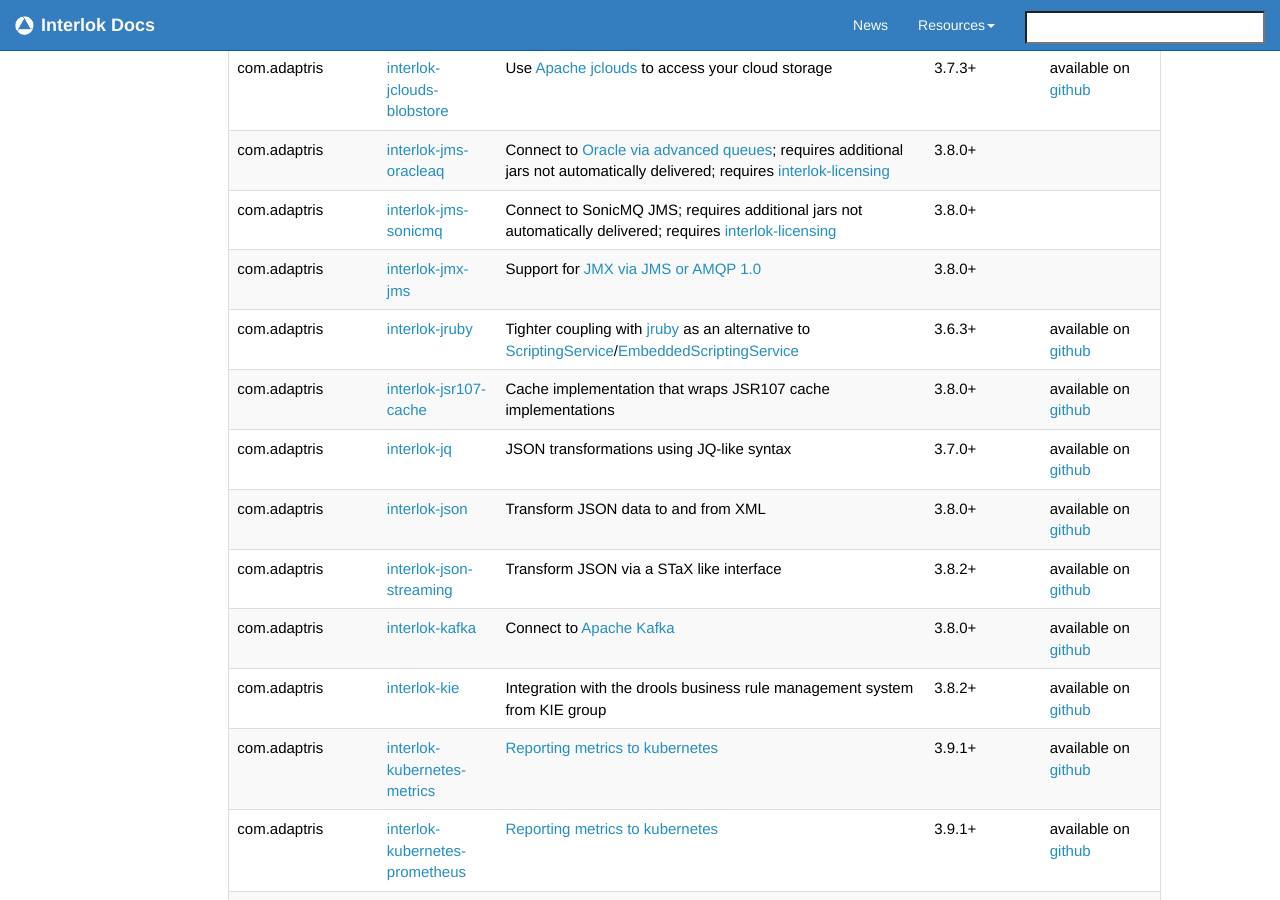
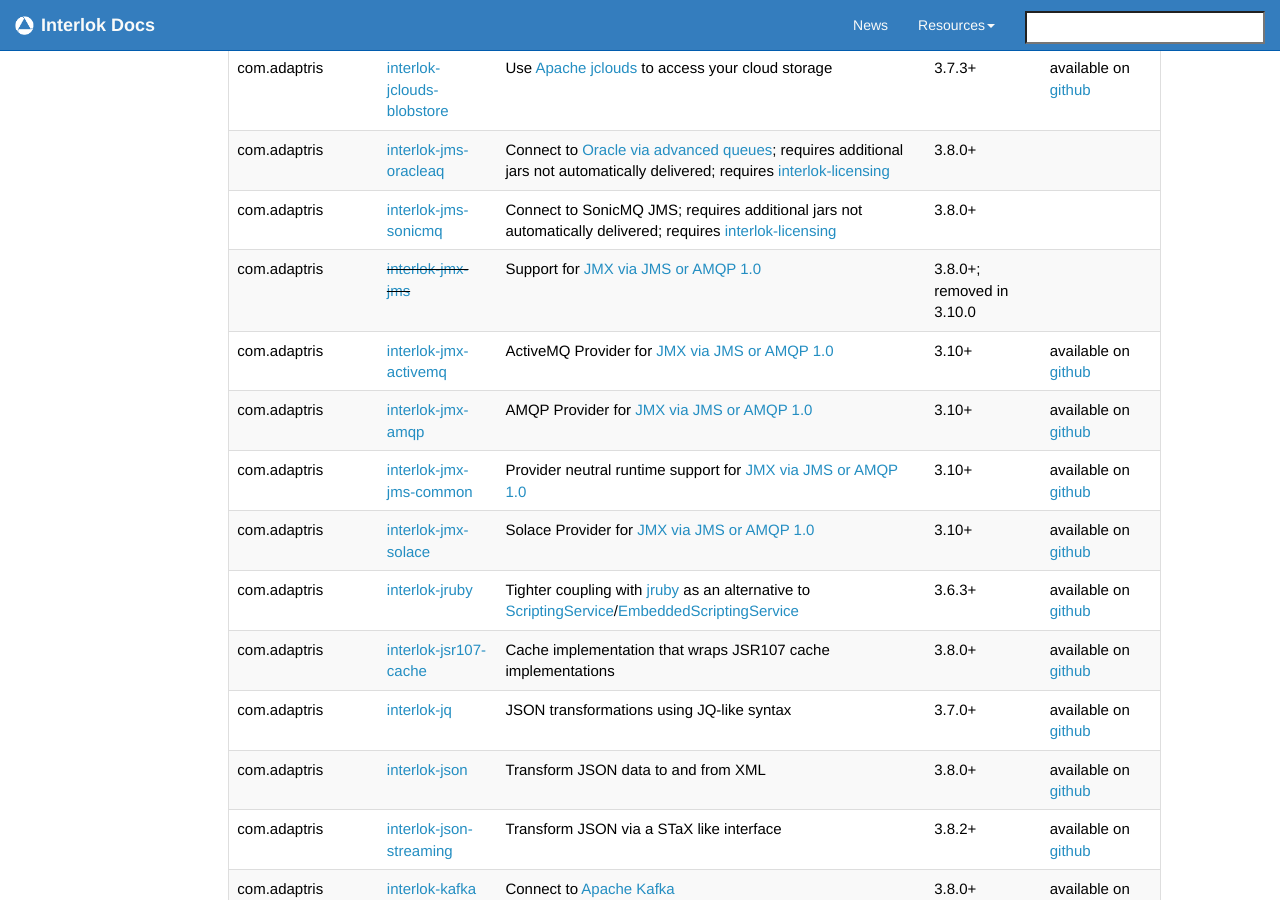
Before and after one commit to adaptris/interlok-docs-legacy, a Jekyll site: the page built from pages/adapter/adapter-optional-components.md, in a window 1280 px wide and 900 px high, scrolled down 3331 px. Built offline with Jekyll 4.4.1, drawn with Linux system fonts in a browser that asks for light colours; nearby versions of some CDN libraries; comment, search, counter and statistics services are not loaded.

Commit message:
Add interlok-jmx-jms artefact changes.

```diff
--- a/pages/adapter/adapter-optional-components.md
+++ b/pages/adapter/adapter-optional-components.md
@@ -62,7 +62,11 @@
 |com.adaptris | [interlok-jclouds-blobstore][] | Use [Apache jclouds](https://jcloud.apache.org) to access your cloud storage |3.7.3+ | available on [github](https://github.com/adaptris/interlok-jclouds)
 |com.adaptris | [interlok-jms-oracleaq][] | Connect to [Oracle via advanced queues](cookbook-oracleaq.html); requires additional jars not automatically delivered; requires [interlok-licensing][]| 3.8.0+
 |com.adaptris | [interlok-jms-sonicmq][] | Connect to SonicMQ JMS; requires additional jars not automatically delivered; requires [interlok-licensing][]| 3.8.0+|
-|com.adaptris | [interlok-jmx-jms][] | Support for [JMX via JMS or AMQP 1.0](advanced-jmx-jms.html) | 3.8.0+
+|com.adaptris | ~~[interlok-jmx-jms][]~~| Support for [JMX via JMS or AMQP 1.0](advanced-jmx-jms.html) | 3.8.0+; removed in 3.10.0|
+|com.adaptris | [interlok-jmx-activemq][]| ActiveMQ Provider for [JMX via JMS or AMQP 1.0](advanced-jmx-jms.html) | 3.10+ | available on [github](https://github.com/adaptris/interlok-jmx-jms)
+|com.adaptris | [interlok-jmx-amqp][]| AMQP Provider for [JMX via JMS or AMQP 1.0](advanced-jmx-jms.html) | 3.10+ | available on [github](https://github.com/adaptris/interlok-jmx-jms)
+|com.adaptris | [interlok-jmx-jms-common][]| Provider neutral runtime support for [JMX via JMS or AMQP 1.0](advanced-jmx-jms.html) | 3.10+ | available on [github](https://github.com/adaptris/interlok-jmx-jms)
+|com.adaptris | [interlok-jmx-solace][]| Solace Provider for [JMX via JMS or AMQP 1.0](advanced-jmx-jms.html) | 3.10+ | available on [github](https://github.com/adaptris/interlok-jmx-jms)
 |com.adaptris | [interlok-jruby][] | Tighter coupling with [jruby](http://jruby.org) as an alternative to [ScriptingService][]/[EmbeddedScriptingService][]|3.6.3+ | available on [github](https://github.com/adaptris/interlok-jruby)
 |com.adaptris | [interlok-jsr107-cache][] | Cache implementation that wraps JSR107 cache implementations |3.8.0+ | available on [github](https://github.com/adaptris/interlok-cache)
 |com.adaptris | [interlok-jq][] | JSON transformations using JQ-like syntax |3.7.0+ | available on [github](https://github.com/adaptris/interlok-jq)
@@ -371,8 +375,8 @@
 [interlok-hpcc]: https://nexus.adaptris.net/nexus/content/groups/interlok/com/adaptris/interlok-hpcc/
 [interlok-jruby]: https://nexus.adaptris.net/nexus/content/groups/interlok/com/adaptris/interlok-jruby/
 [interlok-gcloud-pubsub]: https://nexus.adaptris.net/nexus/content/groups/interlok/com/adaptris/interlok-gcloud-pubsub/
-[ScriptingService]: https://nexus.adaptris.net/nexus/content/sites/javadocs/com/adaptris/interlok-core/3.9-SNAPSHOT/com/adaptris/core/services/ScriptingService.html
-[EmbeddedScriptingService]: https://nexus.adaptris.net/nexus/content/sites/javadocs/com/adaptris/interlok-core/3.9-SNAPSHOT/com/adaptris/core/services/EmbeddedScriptingService.html
+[ScriptingService]: https://nexus.adaptris.net/nexus/content/sites/javadocs/com/adaptris/interlok-core/3.10-SNAPSHOT/com/adaptris/core/services/ScriptingService.html
+[EmbeddedScriptingService]: https://nexus.adaptris.net/nexus/content/sites/javadocs/com/adaptris/interlok-core/3.10-SNAPSHOT/com/adaptris/core/services/EmbeddedScriptingService.html
 [interlok-expressions]: https://nexus.adaptris.net/nexus/content/groups/interlok/com/adaptris/interlok-expressions/
 [interlok-legacyhttp]: https://nexus.adaptris.net/nexus/content/groups/interlok/com/adaptris/interlok-legacyhttp/
 [interlok-activemq]: https://nexus.adaptris.net/nexus/content/groups/interlok/com/adaptris/interlok-activemq/
@@ -420,3 +424,7 @@
 [interlok-edi-legacy]: https://nexus.adaptris.net/nexus/content/groups/interlok/com/adaptris/interlok-edi-legacy
 [interlok-edi-stream]: https://nexus.adaptris.net/nexus/content/groups/interlok/com/adaptris/interlok-edi-stream
 [interlok-nats]: https://nexus.adaptris.net/nexus/content/groups/interlok/com/adaptris/interlok-nats
+[interlok-jmx-activemq]: https://nexus.adaptris.net/nexus/content/groups/interlok/com/adaptris/interlok-jmx-activemq
+[interlok-jmx-amqp]: https://nexus.adaptris.net/nexus/content/groups/interlok/com/adaptris/interlok-jmx-amqp
+[interlok-jmx-jms-common]: https://nexus.adaptris.net/nexus/content/groups/interlok/com/adaptris/interlok-jmx-jms-common
+[interlok-jmx-solace]: https://nexus.adaptris.net/nexus/content/groups/interlok/com/adaptris/interlok-jmx-solace
```
Also changed, not shown: pages/advanced/advanced-jmx-jms.md (+1 -1 lines).
